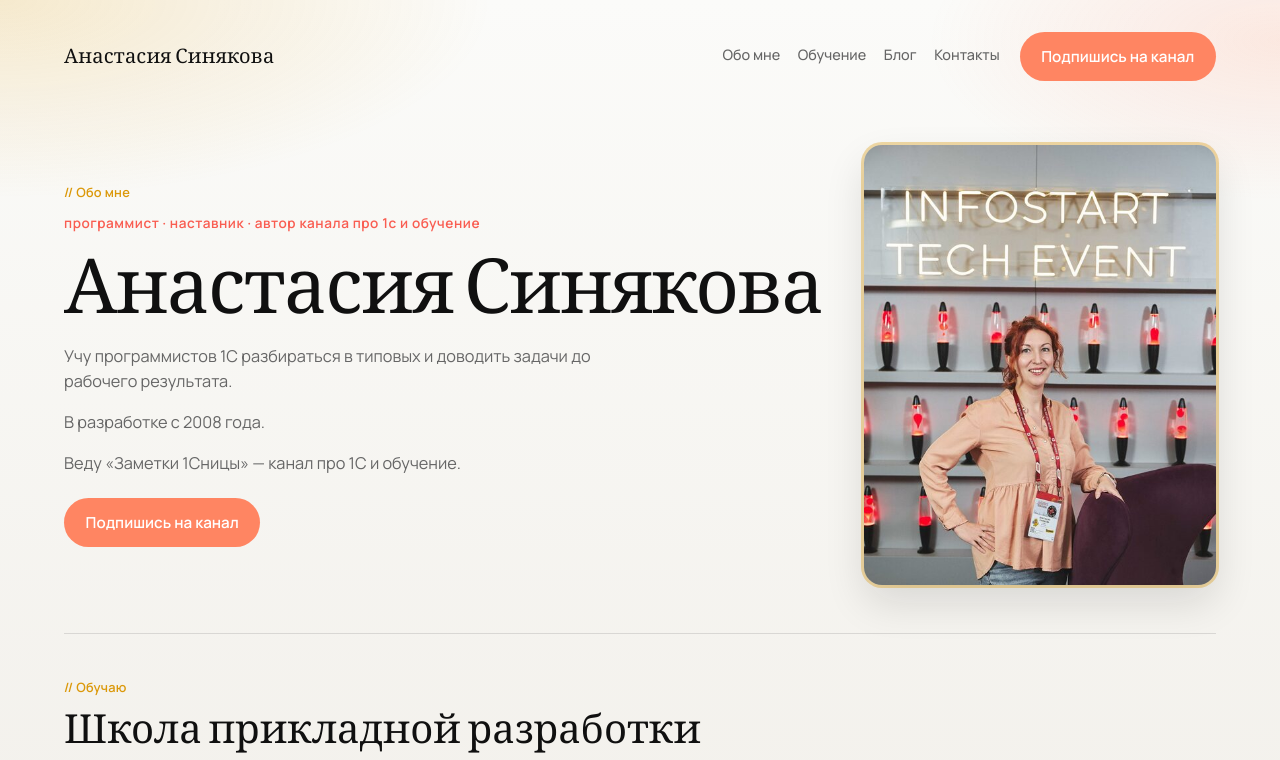
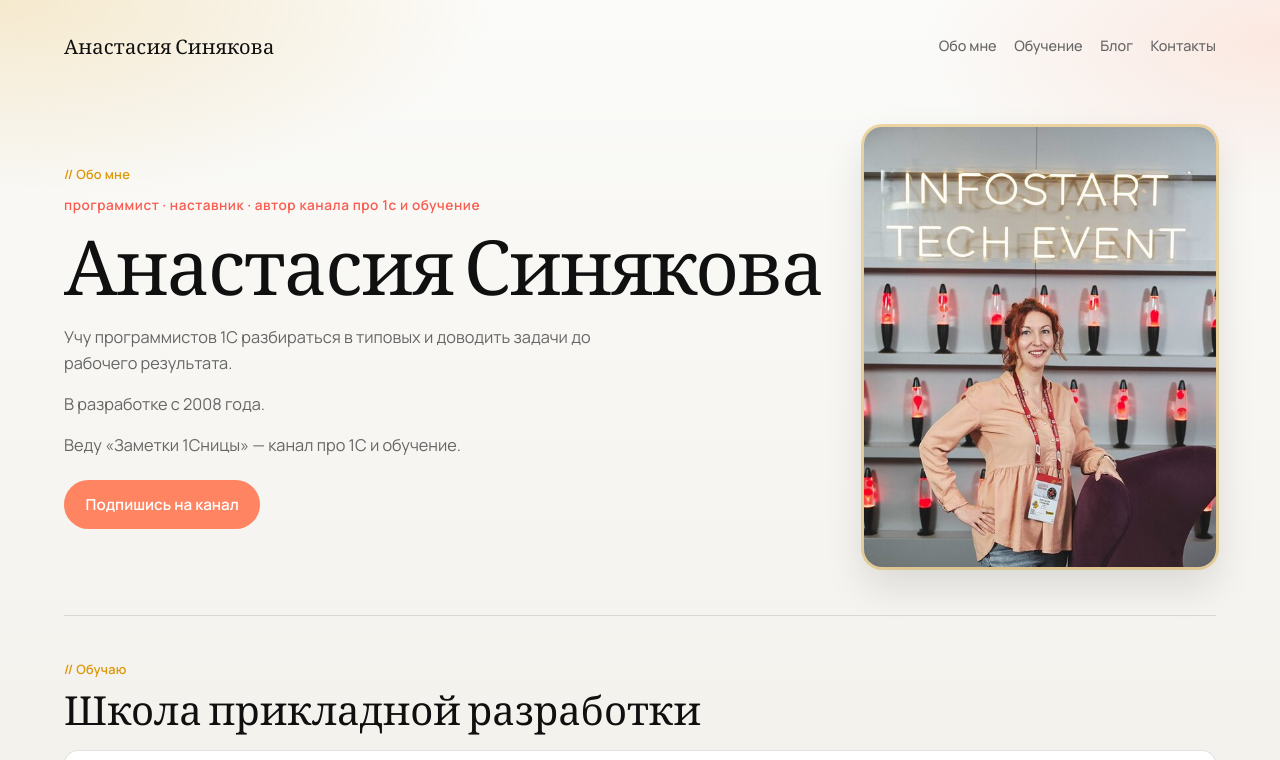
Before and after one commit to AnastasiaSin1C/odinesnitsa, a plain HTML site: page index.html in a window 1280 px wide. Shown: the top 760 px of the page. Drawn offline with Linux system fonts and the light colour scheme.

Commit message:
Remove subscribe CTA from the site header.
Keep the hero Telegram subscribe button and leave nav links unchanged.

Co-authored-by: AnastasiaSin1C <AnastasiaSin1C@users.noreply.github.com>

```diff
--- a/index.html
+++ b/index.html
@@ -26,7 +26,6 @@
           <a href="#read">Блог</a>
           <a href="#contacts">Контакты</a>
         </nav>
-        <a class="btn btn-primary header-cta" href="https://t.me/+wNGBO4AsERg1Nzli" target="_blank" rel="noopener">Подпишись на канал</a>
       </div>
     </header>
 
--- a/styles.css
+++ b/styles.css
@@ -85,12 +85,6 @@ img {
   font-size: 0.9rem;
   font-weight: 500;
   color: var(--muted);
-}
-
-.header-cta {
-  padding: 0.55rem 1.05rem;
-  font-size: 0.9rem;
-  white-space: nowrap;
 }
 
 .nav a {
```
